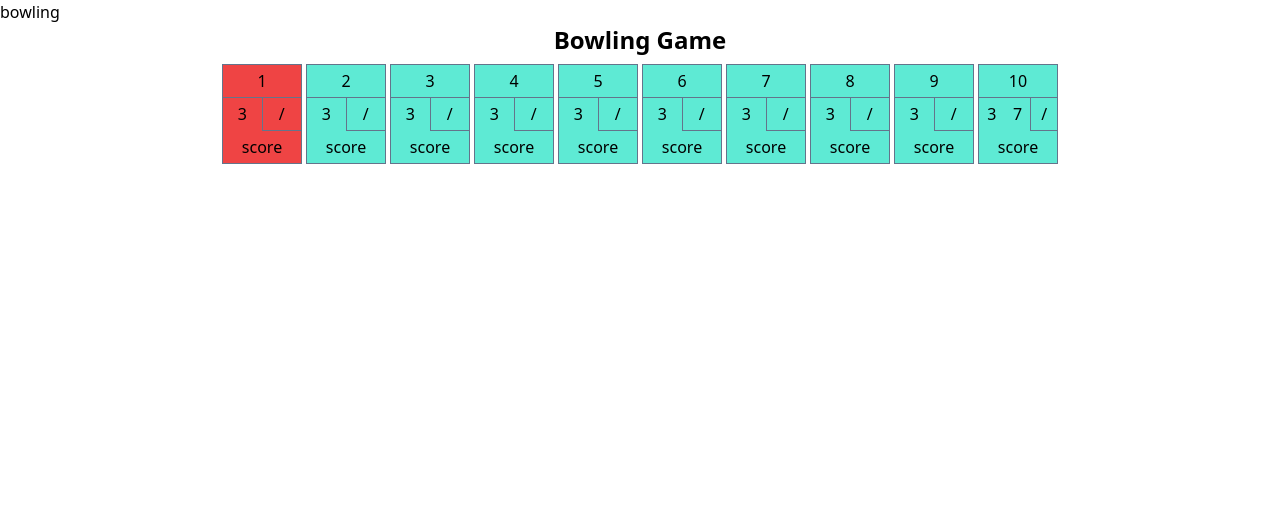
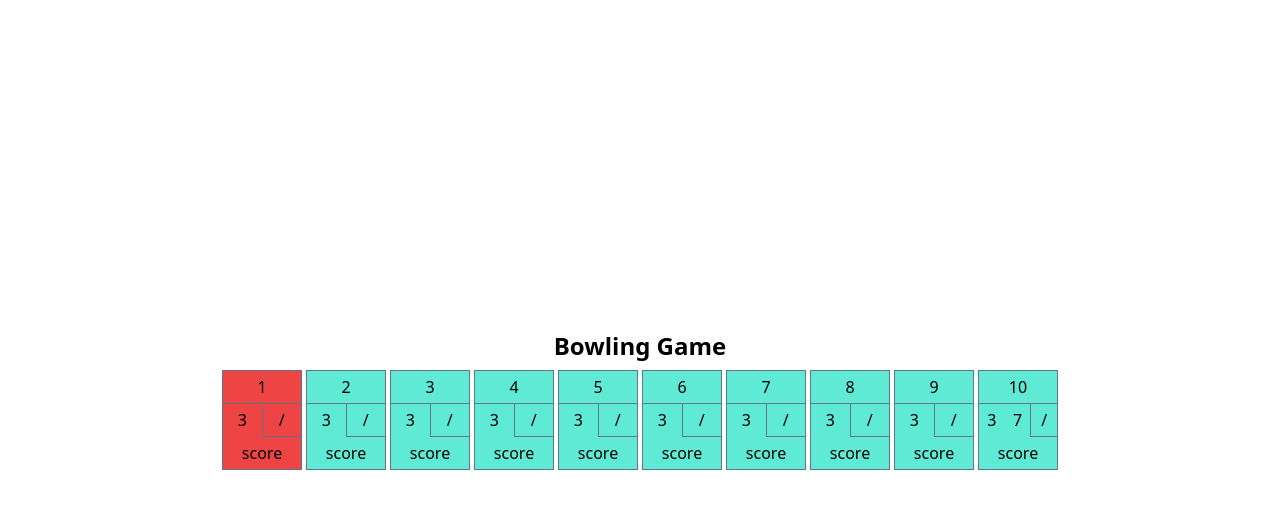
Before and after one commit to ibqn/vite-bowling, a Preact app: page / in a window 1280 px wide. Shown: the top 508 px of the page. Built offline with nearby package versions, Linux system fonts and the light colour scheme.

Commit message:
center bowling comp

```diff
--- a/src/app.tsx
+++ b/src/app.tsx
@@ -2,8 +2,7 @@ import { BowlingGame } from '@/components/bowling-game'
 
 export const App = () => {
   return (
-    <main>
-      <h1>bowling</h1>
+    <main className="flex h-screen items-center justify-center">
       <BowlingGame />
     </main>
   )
```
